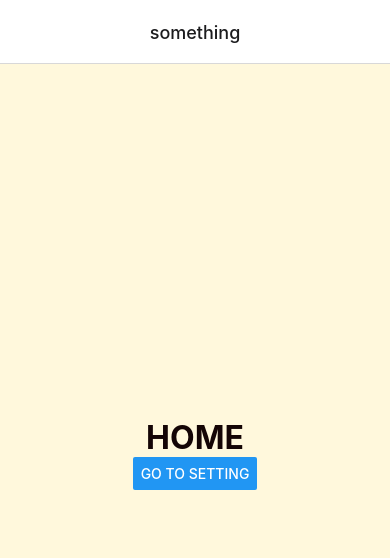
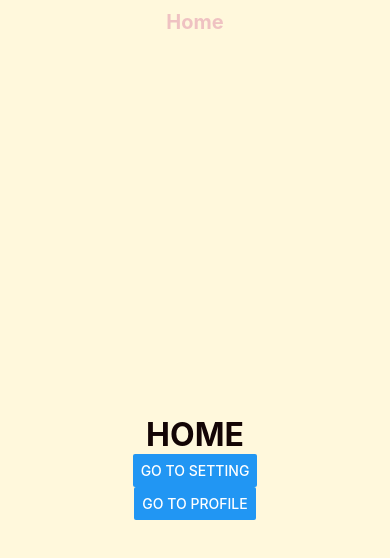
Before and after one commit to Lucostamagna/ReactNative_Navigation, a React Native app in the folder Navigation/: screen /Home in a window 390 px wide. Shown: the top 558 px of the page. Built offline with nearby package versions, Linux system fonts and the light colour scheme.

Commit message:
add stack navigator

```diff
--- a/Navigation/src/Navigation/MyStack.js
+++ b/Navigation/src/Navigation/MyStack.js
@@ -2,19 +2,55 @@ import { createStackNavigator } from '@react-navigation/stack';
 import HomeScreen from '../Screens/HomeScreen';
 import Setting from '../Screens/Setting';
 import Profile from '../Screens/Profile';
+import { Colors } from '../Contants/Colors';
+import { Text, View } from 'react-native';
 
 const HomeStack = createStackNavigator();
 
+
+
+
+function CustomHeader ({title}){
+  return(
+
+
+  <View style={{
+    height:90,
+    width:'100%',
+    backgroundColor:Colors.primaryColor,
+    padding:10,
+    justifiContent:'flex-end',
+    alignItems:'center'
+  }}>
+<Text style={{
+  fontSize:20,
+  fontWeight:'bold',
+  color:Colors.ligth
+}}>
+{title}
+</Text>
+  </View>
+  )
+}
+
+
+const myConfig = {
+
+    headerShown: true,
+    title: 'something',
+    headerTitleAlign: 'center',
+    presentation: 'card',
+    gestureEnabled:false,
+    header: ({navigation, route, options, back }) => <CustomHeader title={route.name}/>
+
+
+
+}
 export default function MyStack() {
   return (
     <HomeStack.Navigator
       initialRouteName="Home"
-      screenOptions={{
-        headerShown: true,
-        title: 'something',
-        headerTitleAlign: 'center',
-        presentation: 'card',
-      }}
+      screenOptions={myConfig}
     >
       <HomeStack.Screen name="Home" component={HomeScreen} />
       <HomeStack.Screen name="Profile" component={Profile} />
--- a/Navigation/src/Screens/HomeScreen.js
+++ b/Navigation/src/Screens/HomeScreen.js
@@ -11,6 +11,9 @@ const HomeScreen = () => {
         <Button
         title= 'go to Setting'
         onPress={()=> navigation.navigate('Setting')}/>
+         <Button
+        title= 'go to Profile'
+        onPress={()=> navigation.navigate('Profile')}/>
     </View>
   )
 }
--- a/Navigation/src/Screens/Profile.js
+++ b/Navigation/src/Screens/Profile.js
@@ -1,16 +1,11 @@
 import React from 'react';
-import { Text, View,Button } from 'react-native';
-import { useNavigation } from '@react-navigation/native'
+import { Text, View, Button } from 'react-native';
 
 
 const Profile = () => {
-  const navigate = useNavigation();
   return (
     <View>
       <Text>PROFILE</Text>
-      <Button
-      name='Go to Profile'
-      onPress={()=> navigate.navigate('Profile')}/>
     </View>
   );
 };
--- a/Navigation/src/Screens/Setting.js
+++ b/Navigation/src/Screens/Setting.js
@@ -1,10 +1,18 @@
 import React from 'react'
-import { Text, View } from 'react-native'
+import { useNavigation } from '@react-navigation/native'
+
+import { Button, Text, View } from 'react-native'
 
 const Setting = () => {
+  const navigation = useNavigation();
+
   return (
     <View>
       <Text>text</Text>
+      <Button
+      title='Go Back'
+      onPress={()=> navigation.goBack('Home')}
+      />
     </View>
   )
 }
```
